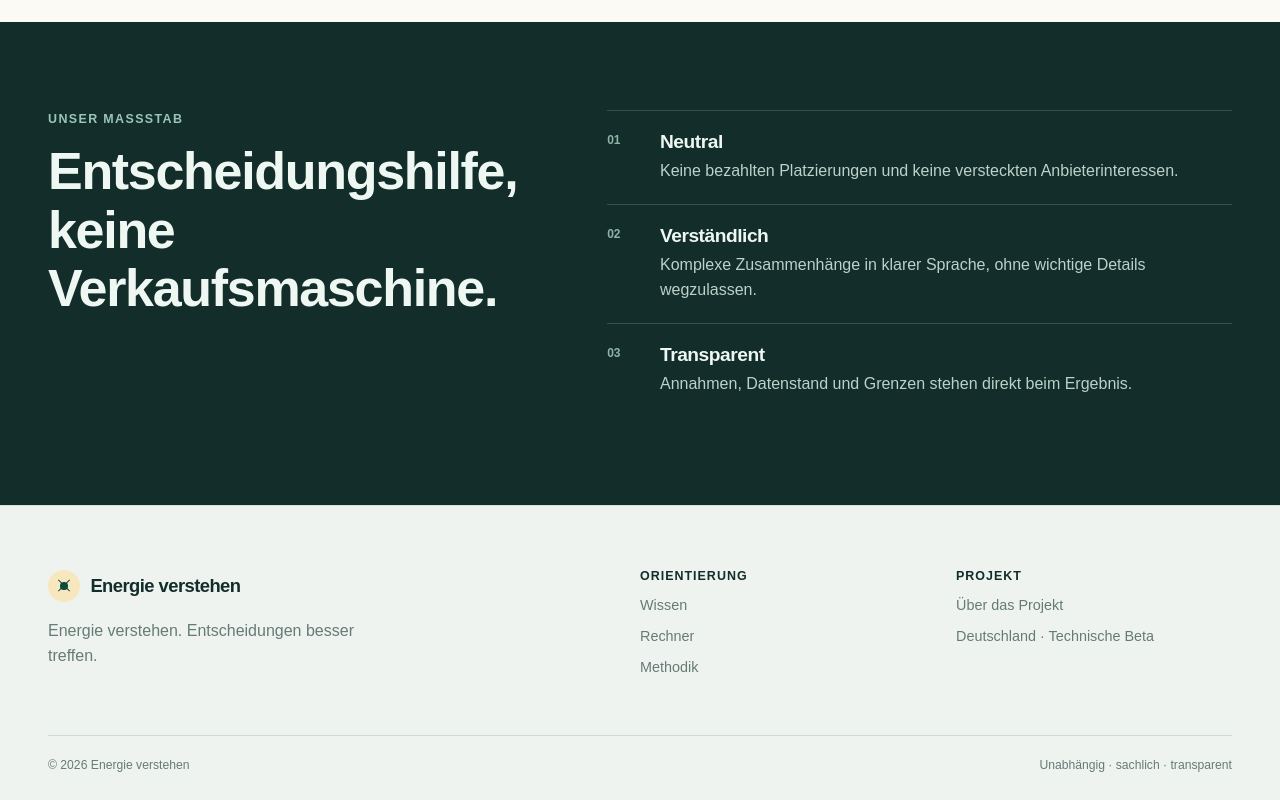
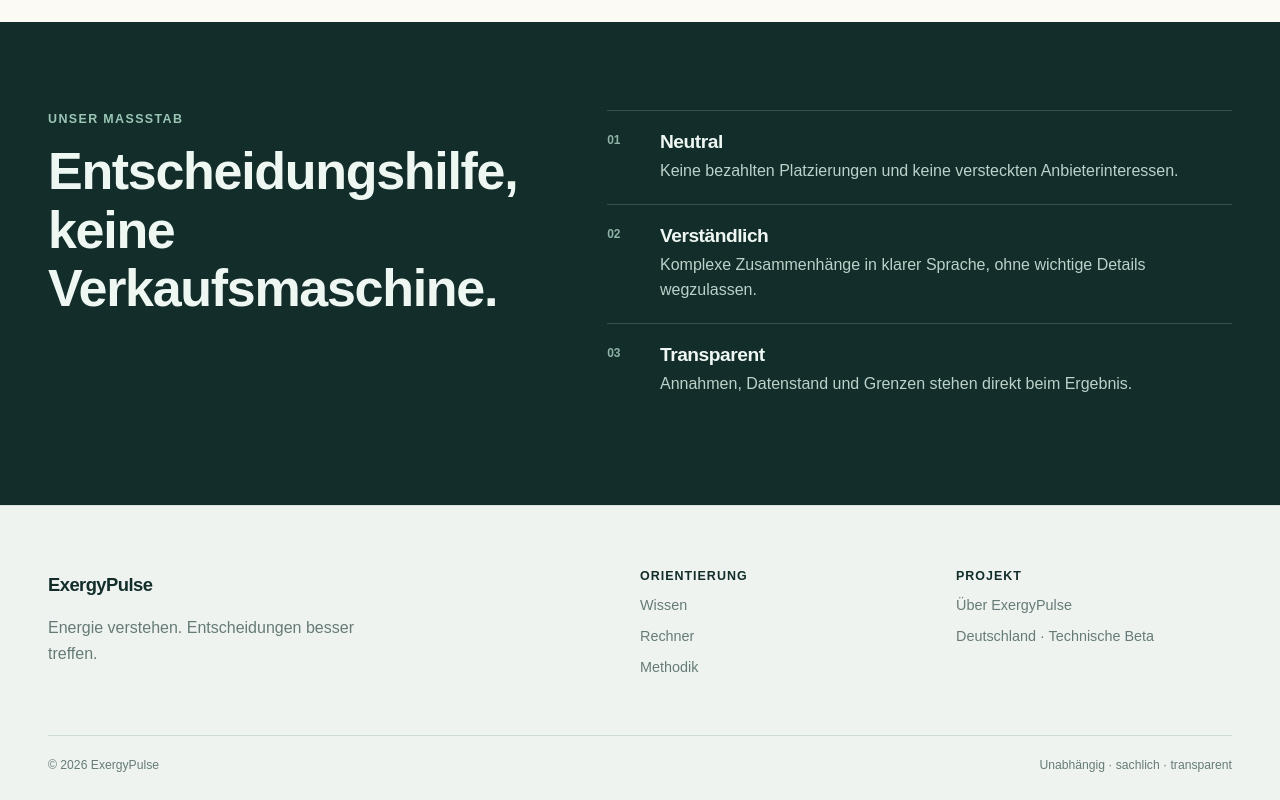
Before and after one commit to GZesch/pv-forecast-app, a Next.js app in the folder web/: page / in a window 1280 px wide. Shown: the part 1872-2672 px from the top of the page. Built offline with nearby package versions, Linux system fonts and the light colour scheme; no server answers.

Commit message:
feat(branding): roll out ExergyPulse across frontends

```diff
--- a/web/app/globals.css
+++ b/web/app/globals.css
@@ -52,11 +52,7 @@ h3 { font-size: 1.2rem; }
 .beta-pill { flex: none; padding: .13rem .46rem; color: var(--forest-dark); background: #b8ddc9; border-radius: 99px; font-size: .66rem; font-weight: 800; letter-spacing: .06em; text-transform: uppercase; }
 .site-header { position: relative; z-index: 20; border-bottom: 1px solid var(--line); background: rgba(251,250,245,.96); }
 .header-inner { display: flex; min-height: 4.5rem; align-items: center; justify-content: space-between; }
-.brand { display: inline-flex; align-items: center; gap: .65rem; font-size: 1.15rem; font-weight: 850; letter-spacing: -.03em; text-decoration: none; }
-.brand-mark { position: relative; display: grid; width: 2rem; height: 2rem; place-items: center; border-radius: 50%; background: var(--sun-light); }
-.brand-mark::before, .brand-mark::after { position: absolute; width: 1rem; height: 1px; content: ""; background: var(--forest); transform: rotate(45deg); }
-.brand-mark::after { transform: rotate(-45deg); }
-.brand-mark span { z-index: 1; width: .48rem; height: .48rem; border-radius: 50%; background: var(--forest); }
+.brand { display: inline-flex; align-items: center; font-size: 1.15rem; font-weight: 850; letter-spacing: -.03em; text-decoration: none; }
 .desktop-nav { display: none; }
 .nav-list, .mobile-nav-list, .site-footer ul { padding: 0; margin: 0; list-style: none; }
 .nav-list { display: flex; align-items: center; gap: 1.8rem; }
--- a/web/app/layout.tsx
+++ b/web/app/layout.tsx
@@ -10,6 +10,7 @@ export const metadata: Metadata = {
   description: siteConfig.description,
   applicationName: siteConfig.name,
   openGraph: { type: "website", locale: "de_DE", siteName: siteConfig.name, title: siteConfig.title, description: siteConfig.description },
+  twitter: { card: "summary", title: siteConfig.title, description: siteConfig.description },
   robots: { index: true, follow: true },
 };
 
--- a/web/components/site-footer.tsx
+++ b/web/components/site-footer.tsx
@@ -7,10 +7,9 @@ export function SiteFooter() {
       <div className="shell footer-grid">
         <div>
           <Link className="brand brand-footer" href="/">
-            <span className="brand-mark" aria-hidden="true"><span /></span>
             <span>{siteConfig.name}</span>
           </Link>
-          <p className="footer-mission">Energie verstehen. Entscheidungen besser treffen.</p>
+          <p className="footer-mission">{siteConfig.claim}</p>
         </div>
         <div>
           <h2>Orientierung</h2>
@@ -23,7 +22,7 @@ export function SiteFooter() {
         <div>
           <h2>Projekt</h2>
           <ul>
-            <li><Link href="/ueber">Über das Projekt</Link></li>
+            <li><Link href="/ueber">Über ExergyPulse</Link></li>
             <li><span>Deutschland · Technische Beta</span></li>
           </ul>
         </div>
--- a/web/components/site-header.tsx
+++ b/web/components/site-header.tsx
@@ -4,7 +4,6 @@ import { mainNavigation, siteConfig } from "@/lib/site";
 function Brand() {
   return (
     <Link className="brand" href="/" aria-label={`${siteConfig.name} – Startseite`}>
-      <span className="brand-mark" aria-hidden="true"><span /></span>
       <span>{siteConfig.name}</span>
     </Link>
   );
--- a/web/lib/site.ts
+++ b/web/lib/site.ts
@@ -1,6 +1,7 @@
 export const siteConfig = {
-  name: "Energie verstehen",
-  title: "Energie verstehen. Entscheidungen besser treffen.",
+  name: "ExergyPulse",
+  claim: "Energie verstehen. Entscheidungen besser treffen.",
+  title: "ExergyPulse – Energie verstehen. Entscheidungen besser treffen.",
   description:
     "Neutrales Wissen und transparente Rechner rund um Solarenergie, Speicher und Stromtarife.",
   url: process.env.NEXT_PUBLIC_SITE_URL ?? "http://localhost:3000",
@@ -11,7 +12,7 @@ export const mainNavigation = [
   { label: "Rechner", href: "/rechner" },
   { label: "Strompreise", href: "/stromtarife" },
   { label: "Methodik", href: "/methodik" },
-  { label: "Über das Projekt", href: "/ueber" },
+  { label: "Über ExergyPulse", href: "/ueber" },
 ];
 
 export type IconName =
```
Also changed, not shown: web/app/ueber/page.tsx (+2 -2 lines), 1 other file (tests, documents, lock files or other folders).
